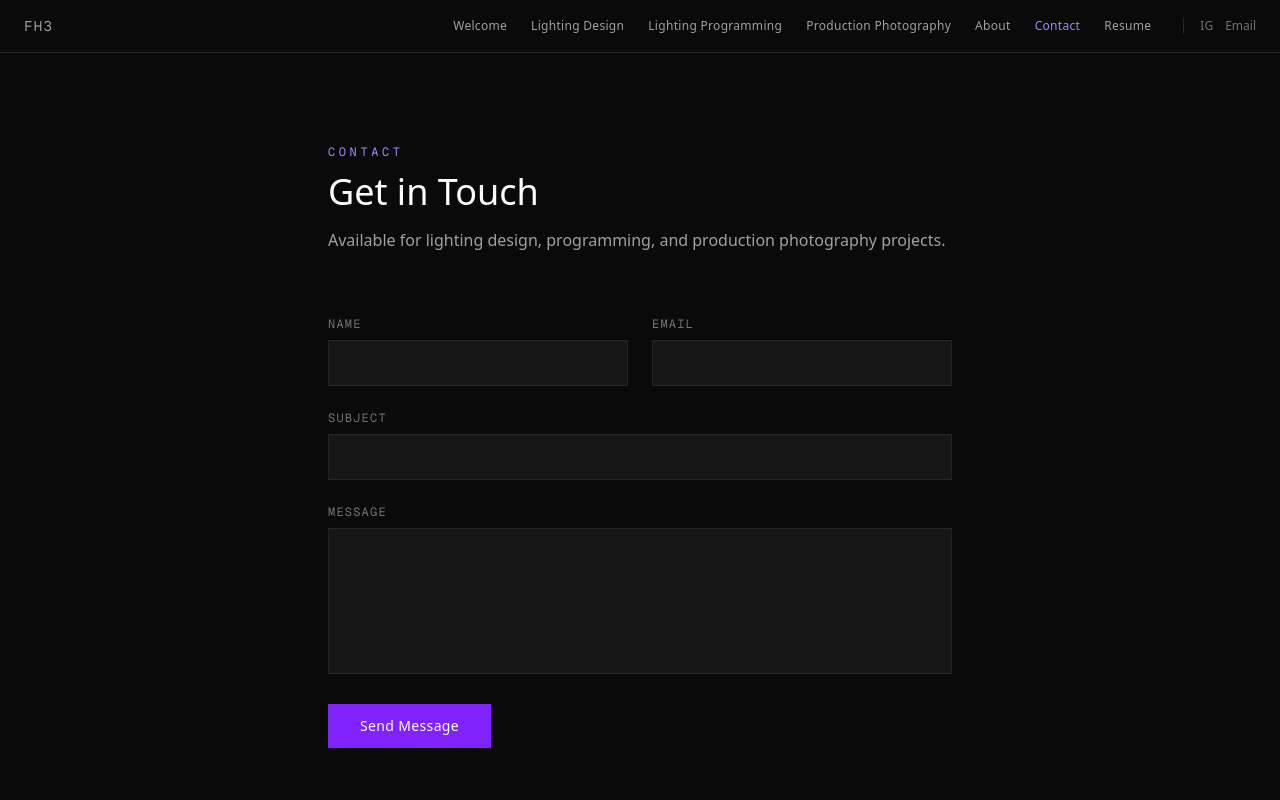
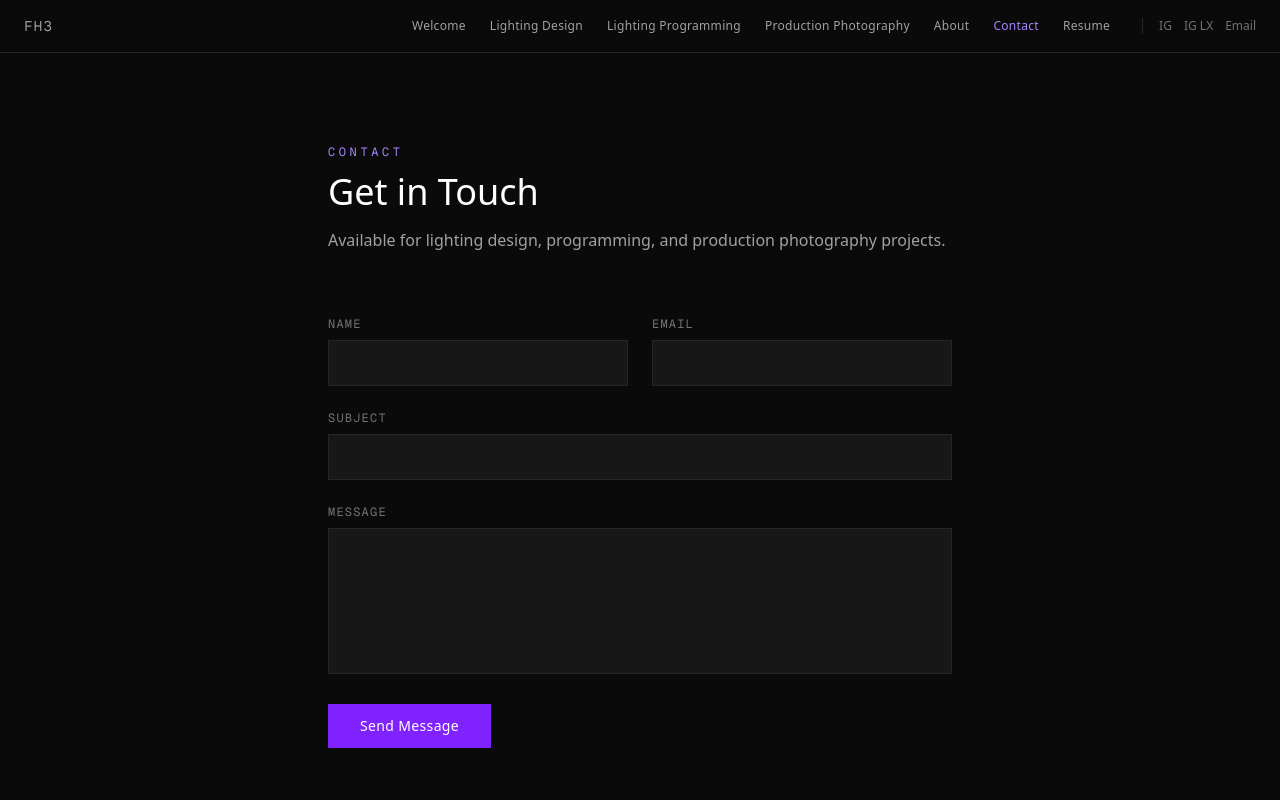
Before and after one commit to pedropipehitter/fh3lighting-website, a Next.js app: page /contact in a window 1280 px wide. Shown: the top 800 px of the page. Built offline with nearby package versions, Linux system fonts and the light colour scheme.

Commit message:
Add @fh3.lx Instagram link to nav + TODO list
- Nav: second IG link (fh3.lx) alongside existing PhotobyFH3
- TODO.md: tracks resume PDF, DNS cutover, image verification, and stretch goals

```diff
--- a/components/Nav.tsx
+++ b/components/Nav.tsx
@@ -53,6 +53,14 @@ export default function Nav() {
               IG
             </a>
             <a
+              href="https://instagram.com/fh3.lx"
+              target="_blank"
+              rel="noopener noreferrer"
+              className="text-xs text-neutral-500 hover:text-violet-400 transition-colors"
+            >
+              IG LX
+            </a>
+            <a
               href="mailto:FH3@franciscohermosilloiii.com"
               className="text-xs text-neutral-500 hover:text-violet-400 transition-colors"
             >
```
Also changed, not shown: 1 other file (tests, documents, lock files or other folders).
